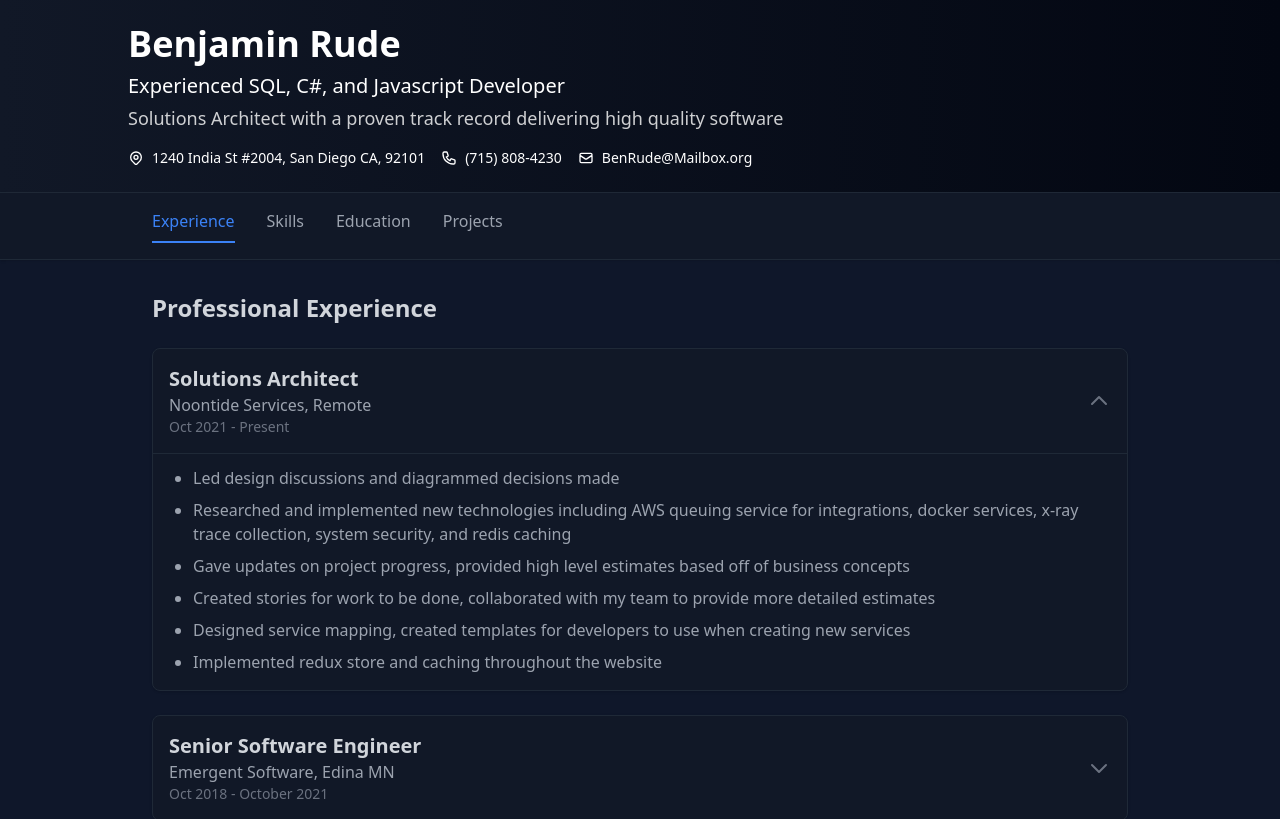
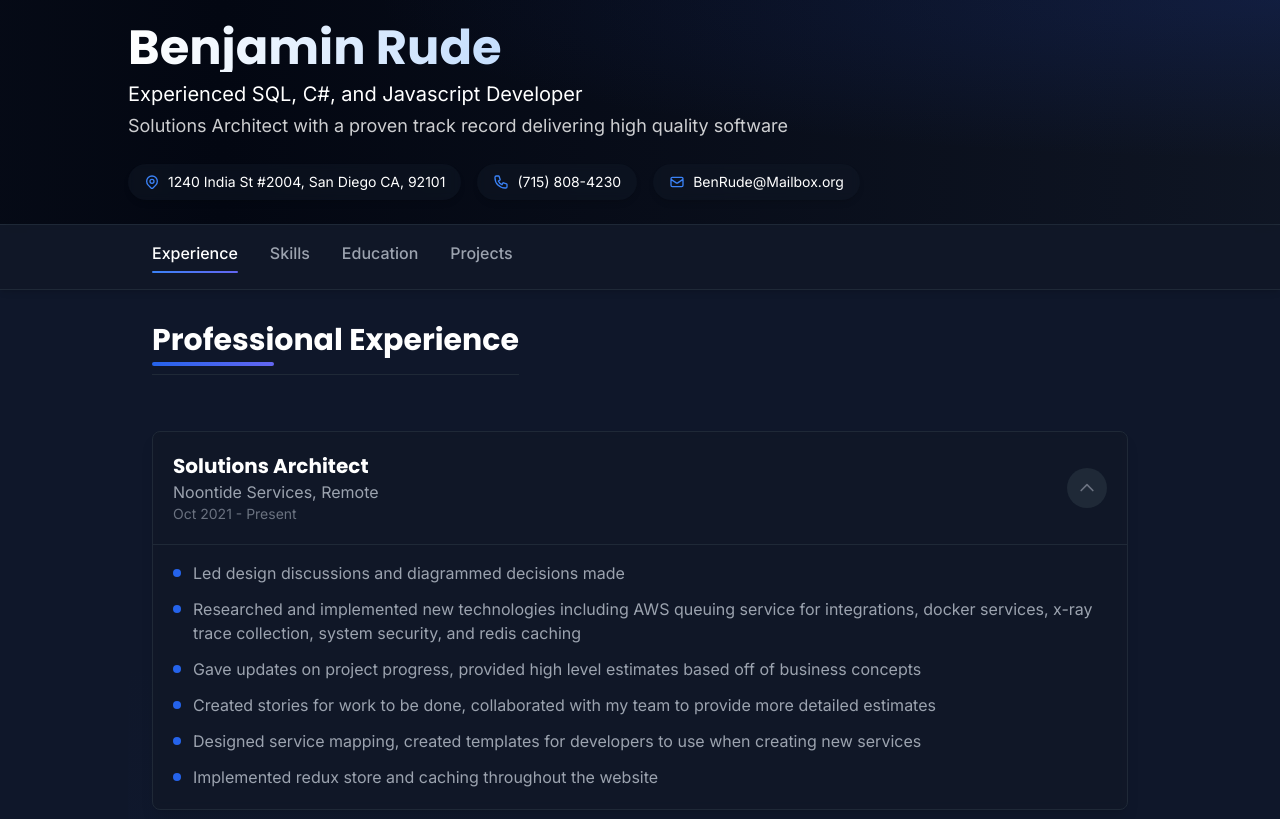
Before and after one commit to niales/resume-site, a React (Create React App) app: page / in a window 1280 px wide. Shown: the top 819 px of the page. Built offline with nearby package versions, Linux system fonts and the light colour scheme.

Commit message:
spruced up.

```diff
--- a/public/index.html
+++ b/public/index.html
@@ -11,6 +11,9 @@
     />
     <link rel="apple-touch-icon" href="%PUBLIC_URL%/logo192.png" />
     <link rel="manifest" href="%PUBLIC_URL%/manifest.json" />
+    <link rel="preconnect" href="https://fonts.googleapis.com">
+    <link rel="preconnect" href="https://fonts.gstatic.com" crossorigin>
+    <link href="https://fonts.googleapis.com/css2?family=Inter:wght@300;400;500;600;700&family=Poppins:wght@400;500;600;700&display=swap" rel="stylesheet">
     <title>Benjamin Rude - Resume</title>
   </head>
   <body>
--- a/src/App.js
+++ b/src/App.js
@@ -1,8 +1,13 @@
-import React, { useState } from 'react';
+import React, { useState, useEffect } from 'react';
 
 const App = () => {
   const [activeSection, setActiveSection] = useState('experience');
   const [expandedJob, setExpandedJob] = useState('noontide');
+  const [isLoaded, setIsLoaded] = useState(false);
+
+  useEffect(() => {
+    setIsLoaded(true);
+  }, []);
 
   const resumeData = {
     basics: {
@@ -180,12 +185,12 @@ const App = () => {
   };
 
   const skillColors = [
-    "bg-accent-600",
-    "bg-green-700",
-    "bg-purple-700",
-    "bg-red-700",
-    "bg-yellow-700",
-    "bg-indigo-700"
+    "bg-gradient-to-r from-vibrant-blue to-vibrant-indigo",
+    "bg-gradient-to-r from-vibrant-purple to-vibrant-pink",
+    "bg-gradient-to-r from-vibrant-teal to-vibrant-emerald",
+    "bg-gradient-to-r from-vibrant-amber to-vibrant-pink",
+    "bg-gradient-to-r from-vibrant-indigo to-vibrant-purple",
+    "bg-gradient-to-r from-vibrant-emerald to-vibrant-teal"
   ];
 
   const toggleJob = (jobId) => {
@@ -199,28 +204,35 @@ const App = () => {
   return (
     <div className="min-h-screen bg-dark-800 text-dark-100 flex flex-col">
       {/* Header */}
-      <header className="bg-gradient-to-r from-dark-700 to-dark-900 text-white p-6 shadow-lg border-b border-dark-600">
-        <div className="max-w-5xl mx-auto">
-          <h1 className="text-4xl font-bold">{resumeData.basics.name}</h1>
-          <p className="text-xl mt-2">{resumeData.basics.title}</p>
-          <p className="text-lg opacity-80 mt-1">{resumeData.basics.tagline}</p>
+      <header className="bg-gradient-to-r from-dark-700 via-dark-900 to-dark-700 text-white p-6 shadow-lg border-b border-dark-600 animate-gradient-x relative overflow-hidden">
+        <div className="absolute inset-0 bg-[radial-gradient(ellipse_at_top_right,_var(--tw-gradient-stops))] from-accent-600/20 via-transparent to-transparent"></div>
+        <div className="max-w-5xl mx-auto relative z-10">
+          <h1 className={`text-5xl font-bold bg-clip-text text-transparent bg-gradient-to-r from-white to-accent-200 transition-all duration-1000 ${isLoaded ? 'translate-y-0 opacity-100' : 'translate-y-4 opacity-0'}`}>
+            {resumeData.basics.name}
+          </h1>
+          <p className={`text-xl mt-2 transition-all duration-1000 delay-200 ${isLoaded ? 'translate-y-0 opacity-100' : 'translate-y-4 opacity-0'}`}>
+            {resumeData.basics.title}
+          </p>
+          <p className={`text-lg opacity-80 mt-1 transition-all duration-1000 delay-300 ${isLoaded ? 'translate-y-0 opacity-80' : 'translate-y-4 opacity-0'}`}>
+            {resumeData.basics.tagline}
+          </p>
 
-          <div className="mt-4 flex flex-wrap items-center gap-4 text-sm">
-            <div className="flex items-center">
-              <svg xmlns="http://www.w3.org/2000/svg" className="h-4 w-4 mr-2" fill="none" viewBox="0 0 24 24" stroke="currentColor">
+          <div className={`mt-6 flex flex-wrap items-center gap-4 text-sm transition-all duration-1000 delay-500 ${isLoaded ? 'translate-y-0 opacity-100' : 'translate-y-4 opacity-0'}`}>
+            <div className="flex items-center bg-dark-700/50 backdrop-blur-sm px-4 py-2 rounded-full shadow-md hover:shadow-glow transition-shadow duration-300">
+              <svg xmlns="http://www.w3.org/2000/svg" className="h-4 w-4 mr-2 text-accent-300" fill="none" viewBox="0 0 24 24" stroke="currentColor">
                 <path strokeLinecap="round" strokeLinejoin="round" strokeWidth={2} d="M17.657 16.657L13.414 20.9a1.998 1.998 0 01-2.827 0l-4.244-4.243a8 8 0 1111.314 0z" />
                 <path strokeLinecap="round" strokeLinejoin="round" strokeWidth={2} d="M15 11a3 3 0 11-6 0 3 3 0 016 0z" />
               </svg>
               {resumeData.basics.contact.address}
             </div>
-            <div className="flex items-center">
-              <svg xmlns="http://www.w3.org/2000/svg" className="h-4 w-4 mr-2" fill="none" viewBox="0 0 24 24" stroke="currentColor">
+            <div className="flex items-center bg-dark-700/50 backdrop-blur-sm px-4 py-2 rounded-full shadow-md hover:shadow-glow transition-shadow duration-300">
+              <svg xmlns="http://www.w3.org/2000/svg" className="h-4 w-4 mr-2 text-accent-300" fill="none" viewBox="0 0 24 24" stroke="currentColor">
                 <path strokeLinecap="round" strokeLinejoin="round" strokeWidth={2} d="M3 5a2 2 0 012-2h3.28a1 1 0 01.948.684l1.498 4.493a1 1 0 01-.502 1.21l-2.257 1.13a11.042 11.042 0 005.516 5.516l1.13-2.257a1 1 0 011.21-.502l4.493 1.498a1 1 0 01.684.949V19a2 2 0 01-2 2h-1C9.716 21 3 14.284 3 6V5z" />
               </svg>
               {resumeData.basics.contact.phone}
             </div>
-            <div className="flex items-center">
-              <svg xmlns="http://www.w3.org/2000/svg" className="h-4 w-4 mr-2" fill="none" viewBox="0 0 24 24" stroke="currentColor">
+            <div className="flex items-center bg-dark-700/50 backdrop-blur-sm px-4 py-2 rounded-full shadow-md hover:shadow-glow transition-shadow duration-300">
+              <svg xmlns="http://www.w3.org/2000/svg" className="h-4 w-4 mr-2 text-accent-300" fill="none" viewBox="0 0 24 24" stroke="currentColor">
                 <path strokeLinecap="round" strokeLinejoin="round" strokeWidth={2} d="M3 8l7.89 5.26a2 2 0 002.22 0L21 8M5 19h14a2 2 0 002-2V7a2 2 0 00-2-2H5a2 2 0 00-2 2v10a2 2 0 002 2z" />
               </svg>
               {resumeData.basics.contact.email}
@@ -230,39 +242,51 @@ const App = () => {
       </header>
 
       {/* Navigation */}
-      <nav className="bg-dark-700 shadow border-b border-dark-600">
+      <nav className="bg-dark-700 shadow-md border-b border-dark-600 sticky top-0 z-20 backdrop-blur-sm bg-opacity-90">
         <div className="max-w-5xl mx-auto px-6 py-4">
-          <ul className="flex space-x-8">
+          <ul className="flex space-x-8 justify-center md:justify-start">
             <li>
               <button
                 onClick={() => setActiveSection('experience')}
-                className={`pb-2 font-medium transition-colors ${activeSection === 'experience' ? 'text-accent-300 border-b-2 border-accent-300' : 'text-dark-200 hover:text-accent-300'}`}
+                className={`pb-2 font-medium transition-all duration-300 relative ${activeSection === 'experience' ? 'text-white' : 'text-dark-200 hover:text-accent-300'}`}
               >
                 Experience
+                {activeSection === 'experience' && (
+                  <span className="absolute bottom-0 left-0 w-full h-0.5 bg-gradient-to-r from-accent-300 to-vibrant-indigo rounded-full"></span>
+                )}
               </button>
             </li>
             <li>
               <button
                 onClick={() => setActiveSection('skills')}
-                className={`pb-2 font-medium transition-colors ${activeSection === 'skills' ? 'text-accent-300 border-b-2 border-accent-300' : 'text-dark-200 hover:text-accent-300'}`}
+                className={`pb-2 font-medium transition-all duration-300 relative ${activeSection === 'skills' ? 'text-white' : 'text-dark-200 hover:text-accent-300'}`}
               >
                 Skills
+                {activeSection === 'skills' && (
+                  <span className="absolute bottom-0 left-0 w-full h-0.5 bg-gradient-to-r from-accent-300 to-vibrant-indigo rounded-full"></span>
+                )}
               </button>
             </li>
             <li>
               <button
                 onClick={() => setActiveSection('education')}
-                className={`pb-2 font-medium transition-colors ${activeSection === 'education' ? 'text-accent-300 border-b-2 border-accent-300' : 'text-dark-200 hover:text-accent-300'}`}
+                className={`pb-2 font-medium transition-all duration-300 relative ${activeSection === 'education' ? 'text-white' : 'text-dark-200 hover:text-accent-300'}`}
               >
                 Education
+                {activeSection === 'education' && (
+                  <span className="absolute bottom-0 left-0 w-full h-0.5 bg-gradient-to-r from-accent-300 to-vibrant-indigo rounded-full"></span>
+                )}
               </button>
             </li>
             <li>
               <button
                 onClick={() => setActiveSection('projects')}
-                className={`pb-2 font-medium transition-colors ${activeSection === 'projects' ? 'text-accent-300 border-b-2 border-accent-300' : 'text-dark-200 hover:text-accent-300'}`}
+                className={`pb-2 font-medium transition-all duration-300 relative ${activeSection === 'projects' ? 'text-white' : 'text-dark-200 hover:text-accent-300'}`}
               >
                 Projects
+                {activeSection === 'projects' && (
+                  <span className="absolute bottom-0 left-0 w-full h-0.5 bg-gradient-to-r from-accent-300 to-vibrant-indigo rounded-full"></span>
+                )}
               </button>
             </li>
           </ul>
@@ -270,25 +294,35 @@ const App = () => {
       </nav>
 
       {/* Main Content */}
-      <main className="flex-grow max-w-5xl mx-auto px-6 py-8 w-full">
+      <main className="flex-grow max-w-5xl mx-auto px-6 py-8 w-full relative">
+        <div className="absolute inset-0 bg-[radial-gradient(ellipse_at_bottom_left,_var(--tw-gradient-stops))] from-accent-700/10 via-transparent to-transparent"></div>
+
         {/* Experience Section */}
         {activeSection === 'experience' && (
+          <div className="space-y-6 relative z-10">
+            <h2 className="text-3xl font-bold text-white mb-8 border-b border-dark-600 pb-2 inline-block">
+              Professional Experience
+              <div className="h-1 w-1/3 bg-gradient-to-r from-accent-400 to-vibrant-indigo rounded-full mt-1"></div>
+            </h2>
             <div className="space-y-6">
-            <h2 className="text-2xl font-bold text-dark-100 mb-6">Professional Experience</h2>
-            <div className="space-y-6">
-              {resumeData.experience.map((job) => (
-                <div key={job.id} className="bg-dark-700 rounded-lg shadow overflow-hidden border border-dark-600">
+              {resumeData.experience.map((job, index) => (
                 <div
-                    className="p-4 cursor-pointer flex justify-between items-center"
+                  key={job.id}
+                  className={`bg-dark-700/80 backdrop-blur-sm rounded-lg shadow-lg overflow-hidden border border-dark-600 transition-all duration-500 hover:shadow-glow ${isLoaded ? 'opacity-100 translate-y-0' : 'opacity-0 translate-y-4'}`}
+                  style={{ transitionDelay: `${index * 150}ms` }}
+                >
+                  <div
+                    className="p-5 cursor-pointer flex justify-between items-center group"
                     onClick={() => toggleJob(job.id)}
                   >
                     <div>
-                      <h3 className="text-xl font-bold text-dark-100">{job.title}</h3>
+                      <h3 className="text-xl font-bold text-white group-hover:text-accent-300 transition-colors duration-300">{job.title}</h3>
                       <p className="text-dark-200">{job.company}, {job.location}</p>
                       <p className="text-sm text-dark-300">{job.period}</p>
                     </div>
+                    <div className={`w-10 h-10 rounded-full flex items-center justify-center bg-dark-600 group-hover:bg-accent-600 transition-all duration-300 ${expandedJob === job.id ? 'rotate-180' : ''}`}>
                       <svg
-                      className={`w-6 h-6 text-dark-300 transform transition-transform ${expandedJob === job.id ? 'rotate-180' : ''}`}
+                        className="w-5 h-5 text-dark-300 group-hover:text-white transition-colors duration-300"
                         fill="none"
                         stroke="currentColor"
                         viewBox="0 0 24 24"
@@ -297,12 +331,16 @@ const App = () => {
                         <path strokeLinecap="round" strokeLinejoin="round" strokeWidth="2" d="M19 9l-7 7-7-7"></path>
                       </svg>
                     </div>
+                  </div>
 
                   {expandedJob === job.id && (
-                    <div className="px-4 pb-4 border-t border-dark-600 pt-3">
-                      <ul className="space-y-2 list-disc pl-6">
-                        {job.highlights.map((highlight, index) => (
-                          <li key={index} className="text-dark-200">{highlight}</li>
+                    <div className="px-5 pb-5 border-t border-dark-600 pt-4 animate-fade-in">
+                      <ul className="space-y-3 list-none">
+                        {job.highlights.map((highlight, idx) => (
+                          <li key={idx} className="text-dark-200 flex items-start">
+                            <span className="inline-block w-2 h-2 rounded-full bg-accent-400 mt-2 mr-3 flex-shrink-0"></span>
+                            <span>{highlight}</span>
+                          </li>
                         ))}
                       </ul>
                     </div>
@@ -315,17 +353,24 @@ const App = () => {
 
         {/* Skills Section */}
         {activeSection === 'skills' && (
-          <div>
-            <h2 className="text-2xl font-bold text-dark-100 mb-6">Skills</h2>
+          <div className="relative z-10">
+            <h2 className="text-3xl font-bold text-white mb-8 border-b border-dark-600 pb-2 inline-block">
+              Skills
+              <div className="h-1 w-1/3 bg-gradient-to-r from-accent-400 to-vibrant-indigo rounded-full mt-1"></div>
+            </h2>
             <div className="grid grid-cols-1 md:grid-cols-2 gap-6">
               {resumeData.skills.map((skillGroup, groupIndex) => (
-                <div key={groupIndex} className="bg-dark-700 rounded-lg shadow p-6 border border-dark-600">
-                  <h3 className="text-lg font-bold mb-4 text-dark-100">{skillGroup.category}</h3>
+                <div
+                  key={groupIndex}
+                  className={`bg-dark-700/80 backdrop-blur-sm rounded-lg shadow-lg p-6 border border-dark-600 transition-all duration-500 hover:shadow-glow ${isLoaded ? 'opacity-100 translate-y-0' : 'opacity-0 translate-y-4'}`}
+                  style={{ transitionDelay: `${groupIndex * 150}ms` }}
+                >
+                  <h3 className="text-xl font-bold mb-4 text-white">{skillGroup.category}</h3>
                   <div className="flex flex-wrap gap-2">
                     {skillGroup.items.map((skill, skillIndex) => (
                       <span
                         key={skillIndex}
-                        className={`${skillColors[groupIndex % skillColors.length]} text-white px-3 py-1 rounded-full text-sm`}
+                        className={`${skillColors[groupIndex % skillColors.length]} text-white px-4 py-1.5 rounded-full text-sm shadow-md hover:shadow-glow transition-shadow duration-300 hover:scale-105 transform`}
                       >
                         {skill}
                       </span>
@@ -339,26 +384,37 @@ const App = () => {
 
         {/* Education Section */}
         {activeSection === 'education' && (
-          <div>
-            <h2 className="text-2xl font-bold text-dark-100 mb-6">Education & Certifications</h2>
+          <div className="relative z-10">
+            <h2 className="text-3xl font-bold text-white mb-8 border-b border-dark-600 pb-2 inline-block">
+              Education & Certifications
+              <div className="h-1 w-1/3 bg-gradient-to-r from-accent-400 to-vibrant-indigo rounded-full mt-1"></div>
+            </h2>
 
             <div className="space-y-6">
               {resumeData.education.map((edu, index) => (
-                <div key={index} className="bg-dark-700 rounded-lg shadow p-6 border border-dark-600">
-                  <h3 className="text-xl font-bold text-dark-100">{edu.degree}</h3>
+                <div
+                  key={index}
+                  className={`bg-dark-700/80 backdrop-blur-sm rounded-lg shadow-lg p-6 border border-dark-600 transition-all duration-500 hover:shadow-glow ${isLoaded ? 'opacity-100 translate-y-0' : 'opacity-0 translate-y-4'}`}
+                  style={{ transitionDelay: `${index * 150}ms` }}
+                >
+                  <h3 className="text-xl font-bold text-white">{edu.degree}</h3>
                   <p className="text-dark-200">{edu.school}, {edu.location}</p>
                   <p className="text-sm text-dark-300 mb-2">{edu.period}</p>
 
-                  {edu.gpa && <p className="text-sm font-medium text-accent-300 mb-3">{edu.gpa}</p>}
+                  {edu.gpa && (
+                    <p className="text-sm font-medium text-accent-300 mb-3 bg-dark-600 inline-block px-3 py-1 rounded-full">
+                      {edu.gpa}
+                    </p>
+                  )}
 
                   {edu.courses && (
                     <div className="mt-4">
-                      <h4 className="text-md font-medium text-dark-200 mb-2">Graduate Courses</h4>
+                      <h4 className="text-md font-medium text-dark-200 mb-3">Graduate Courses</h4>
                       <div className="flex flex-wrap gap-2">
                         {edu.courses.map((course, courseIndex) => (
                           <span
                             key={courseIndex}
-                            className="bg-dark-600 text-accent-300 px-3 py-1 rounded-full text-sm"
+                            className="bg-dark-600 text-accent-300 px-3 py-1 rounded-full text-sm hover:bg-dark-500 transition-colors duration-300"
                           >
                             {course}
                           </span>
@@ -370,12 +426,18 @@ const App = () => {
               ))}
 
               {resumeData.certifications.length > 0 && (
-                <div className="bg-dark-700 rounded-lg shadow p-6 border border-dark-600">
-                  <h3 className="text-xl font-bold text-dark-100 mb-4">Certifications</h3>
+                <div
+                  className={`bg-dark-700/80 backdrop-blur-sm rounded-lg shadow-lg p-6 border border-dark-600 transition-all duration-500 hover:shadow-glow ${isLoaded ? 'opacity-100 translate-y-0' : 'opacity-0 translate-y-4'}`}
+                  style={{ transitionDelay: `${resumeData.education.length * 150}ms` }}
+                >
+                  <h3 className="text-xl font-bold text-white mb-4">Certifications</h3>
                   {resumeData.certifications.map((cert, index) => (
-                    <div key={index} className="mb-4 last:mb-0">
-                      <p className="font-medium text-dark-100">{cert.title}</p>
+                    <div key={index} className="mb-4 last:mb-0 flex items-center">
+                      <div className="w-2 h-2 bg-accent-400 rounded-full mr-3"></div>
+                      <div>
+                        <p className="font-medium text-white">{cert.title}</p>
                         <p className="text-sm text-dark-300">{cert.issuer} • {cert.period}</p>
+                      </div>
                     </div>
                   ))}
                 </div>
@@ -386,13 +448,21 @@ const App = () => {
 
         {/* Projects Section */}
         {activeSection === 'projects' && (
-          <div>
-            <h2 className="text-2xl font-bold text-dark-100 mb-6">Projects</h2>
+          <div className="relative z-10">
+            <h2 className="text-3xl font-bold text-white mb-8 border-b border-dark-600 pb-2 inline-block">
+              Projects
+              <div className="h-1 w-1/3 bg-gradient-to-r from-accent-400 to-vibrant-indigo rounded-full mt-1"></div>
+            </h2>
             <div className="grid grid-cols-1 md:grid-cols-2 gap-6">
               {resumeData.projects.map((project, index) => (
-                <div key={index} className="bg-dark-700 rounded-lg shadow overflow-hidden border border-dark-600">
-                  <div className="p-6">
-                    <h3 className="text-xl font-bold text-dark-100 mb-2">{project.name}</h3>
+                <div
+                  key={index}
+                  className={`group bg-dark-700/80 backdrop-blur-sm rounded-lg shadow-lg overflow-hidden border border-dark-600 transition-all duration-500 hover:shadow-glow ${isLoaded ? 'opacity-100 translate-y-0' : 'opacity-0 translate-y-4'}`}
+                  style={{ transitionDelay: `${index * 150}ms` }}
+                >
+                  <div className="p-6 relative">
+                    <div className="absolute top-0 left-0 w-full h-1 bg-gradient-to-r from-accent-400 to-vibrant-indigo transform scale-x-0 group-hover:scale-x-100 transition-transform duration-300 origin-left"></div>
+                    <h3 className="text-xl font-bold text-white mb-2 group-hover:text-accent-300 transition-colors duration-300">{project.name}</h3>
                     <p className="text-dark-200">{project.description}</p>
                   </div>
                 </div>
@@ -403,8 +473,9 @@ const App = () => {
       </main>
 
       {/* Footer */}
-      <footer className="bg-dark-900 text-dark-200 py-6 border-t border-dark-700 mt-auto">
-        <div className="max-w-5xl mx-auto px-6 text-center">
+      <footer className="bg-dark-900 text-dark-200 py-6 border-t border-dark-700 mt-auto relative overflow-hidden">
+        <div className="absolute inset-0 bg-[radial-gradient(ellipse_at_bottom,_var(--tw-gradient-stops))] from-accent-900/20 via-transparent to-transparent"></div>
+        <div className="max-w-5xl mx-auto px-6 text-center relative z-10">
           <p>Benjamin Rude • Interactive Resume • {new Date().getFullYear()}</p>
         </div>
       </footer>
--- a/src/index.css
+++ b/src/index.css
@@ -1,3 +1,39 @@
 @tailwind base;
 @tailwind components;
 @tailwind utilities;
+
+@layer base {
+  html {
+    font-family: 'Inter', sans-serif;
+    scroll-behavior: smooth;
+  }
+
+  h1, h2, h3, h4, h5, h6 {
+    font-family: 'Poppins', sans-serif;
+  }
+}
+
+@layer utilities {
+  .animate-fade-in {
+    animation: fadeIn 0.5s ease-in-out;
+  }
+
+  @keyframes fadeIn {
+    from {
+      opacity: 0;
+      transform: translateY(10px);
+    }
+    to {
+      opacity: 1;
+      transform: translateY(0);
+    }
+  }
+
+  .text-shadow {
+    text-shadow: 0 2px 4px rgba(0, 0, 0, 0.1);
+  }
+
+  .text-shadow-lg {
+    text-shadow: 0 4px 8px rgba(0, 0, 0, 0.2);
+  }
+}
--- a/tailwind.config.js
+++ b/tailwind.config.js
@@ -25,8 +25,38 @@ module.exports = {
           500: '#1d4ed8',
           600: '#1e40af',
           700: '#1e3a8a',
+        },
+        vibrant: {
+          purple: '#8b5cf6',
+          blue: '#3b82f6',
+          teal: '#14b8a6',
+          emerald: '#10b981',
+          amber: '#f59e0b',
+          pink: '#ec4899',
+          indigo: '#6366f1',
         }
-      }
+      },
+      animation: {
+        'gradient-x': 'gradient-x 10s ease infinite',
+        'pulse-slow': 'pulse 4s cubic-bezier(0.4, 0, 0.6, 1) infinite',
+        'bounce-slow': 'bounce 3s infinite',
+      },
+      keyframes: {
+        'gradient-x': {
+          '0%, 100%': {
+            'background-size': '200% 200%',
+            'background-position': 'left center'
+          },
+          '50%': {
+            'background-size': '200% 200%',
+            'background-position': 'right center'
+          },
+        },
+      },
+      boxShadow: {
+        'glow': '0 0 15px rgba(59, 130, 246, 0.5)',
+        'glow-lg': '0 0 25px rgba(59, 130, 246, 0.5)',
+      },
     },
   },
   plugins: [],
```
Lines whose indentation alone changed are shown as unchanged.
